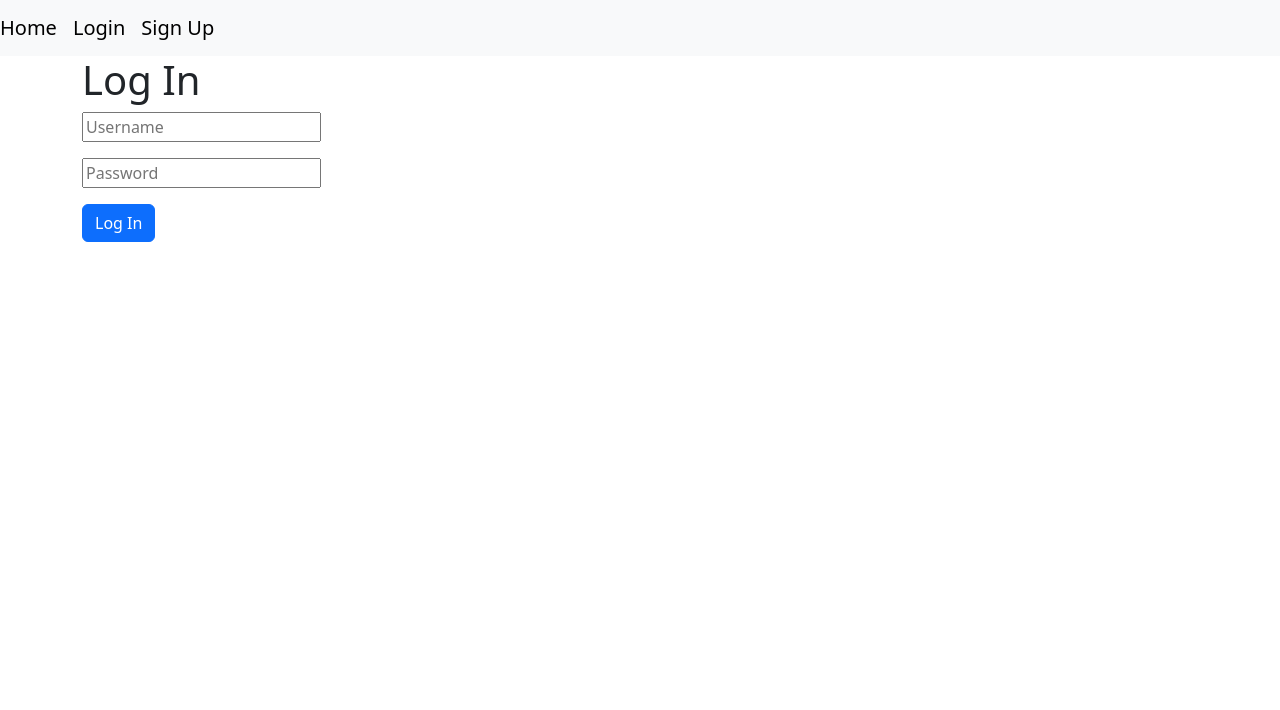
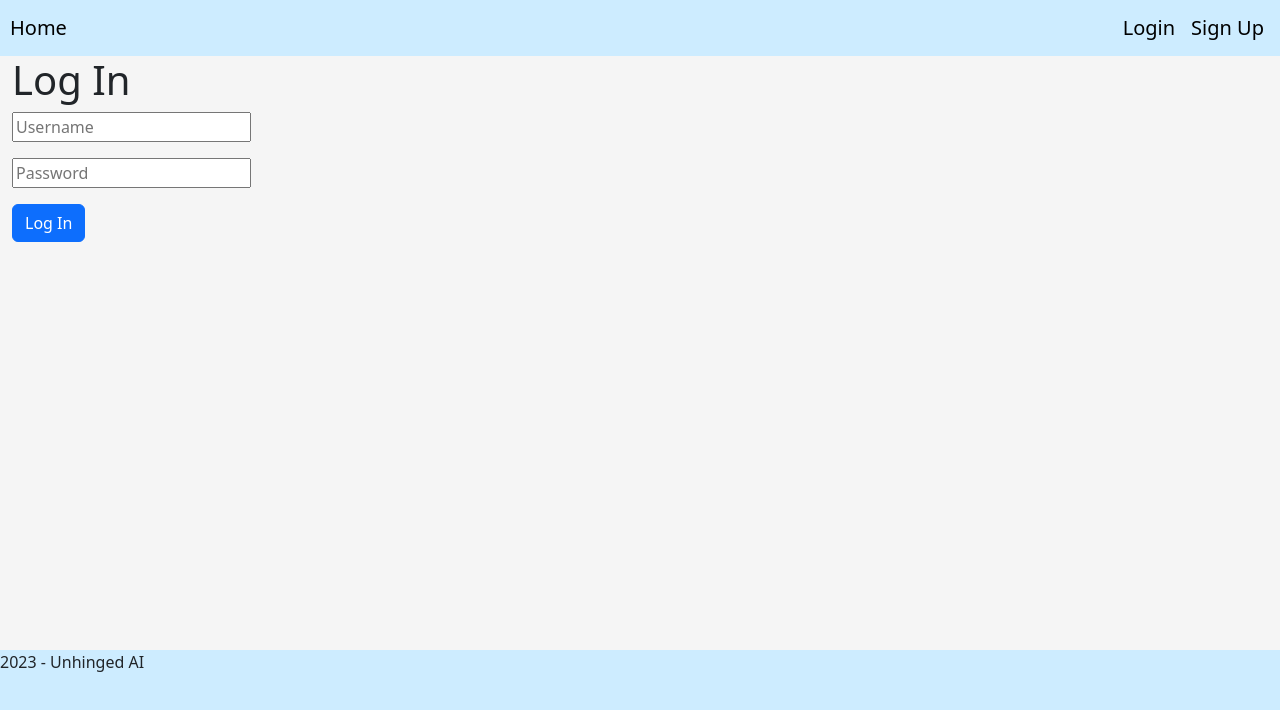
Before and after one commit to shayanz23/4537proj, a React (Vite) app in the folder project_client/: page /login in a window 1280 px wide. Shown: the top 710 px of the page. Built offline with nearby package versions, Linux system fonts and the light colour scheme.

Commit message:
my attempt at improving the UI

```diff
--- /dev/null
+++ b/project_client/src/App.css
@@ -0,0 +1,6 @@
+.main-div {
+  background-color: #f5f5f5f6;
+  height: 100vh;
+  width: 100vw;
+  display: flexbox;
+}
--- a/project_client/src/App.tsx
+++ b/project_client/src/App.tsx
@@ -1,11 +1,14 @@
-import NavBar from "./components/navbar.tsx";
+import NavBar from "./components/Navbar.tsx";
 import Body from "./components/body.tsx";
+import Footer from "./components/Footer.tsx";
+import "./App.css";
 
 function App() {
   return (
-    <div>
+    <div className="main-div">
       <NavBar />
       <Body />
+      <Footer />
     </div>
   );
 }
--- /dev/null
+++ b/project_client/src/components/Body.css
@@ -0,0 +1,4 @@
+.body {
+    width: 60%;
+
+}
--- /dev/null
+++ b/project_client/src/components/Footer.css
@@ -0,0 +1,7 @@
+.footer {
+  background-color: rgb(205, 236, 255);
+  position: fixed;
+  bottom: 0;
+  width: 100%;
+  height: 150px;
+}
--- /dev/null
+++ b/project_client/src/components/Footer.tsx
@@ -0,0 +1,9 @@
+import "./Footer.css"
+
+export default function Footer() {
+  return (
+    <footer className="footer">
+      <p>2023 - Unhinged AI</p>
+    </footer>
+  );
+}
--- /dev/null
+++ b/project_client/src/components/Navbar.css
@@ -0,0 +1,12 @@
+.navbar {
+    background-color: rgb(205, 236, 255);
+  }
+
+  .navbar-brand {
+    cursor: pointer;
+  }
+
+  .end-item {
+    margin-left: auto;
+    display:flex;
+  }
--- a/project_client/src/components/navbar.tsx
+++ b/project_client/src/components/Navbar.tsx
@@ -1,5 +1,6 @@
 import { useNavigate } from "react-router-dom";
 import Cookies from "universal-cookie";
+import "./Navbar.css";
 
 function NavBar() {
   const cookies = new Cookies();
@@ -14,13 +15,10 @@ function NavBar() {
   const signUp = () => {
     navigate("/signup", { replace: true });
   };
-  if (
-    cookies.get("user") !== null &&
-    cookies.get("user") !== undefined
-  ) {
+  if (cookies.get("user") !== null && cookies.get("user") !== undefined) {
     return (
-      <nav className="navbar navbar-expand-lg navbar-light bg-light">
-        <a className="navbar-brand" href="/">
+      <nav className="navbar navbar-expand-lg navbar-light">
+        <a className="navbar-brand" href="/" style={{ marginLeft: "10px" }}>
           Home
         </a>
         <a className="navbar-brand" href="/dashboard">
@@ -32,22 +30,24 @@ function NavBar() {
         <a className="navbar-brand" href="/ask">
           Ask
         </a>
-        <div className="navbar-brand" onClick={logout}>
+        <div className="navbar-brand end-item" onClick={logout}>
           Log Out
         </div>
       </nav>
     );
   } else {
     return (
-      <nav className="navbar navbar-expand-lg navbar-light bg-light">
-        <a className="navbar-brand" href="/">
+      <nav className="navbar navbar-expand-lg navbar-light">
+        <a className="navbar-brand" href="/" style={{ marginLeft: "10px" }}>
           Home
         </a>
-        <div className="navbar-brand" onClick={login}>
-          Login
-        </div>
-        <div className="navbar-brand" onClick={signUp}>
-          Sign Up
+        <div className="end-item">
+          <div className="navbar-brand" onClick={login}>
+            Login
+          </div>
+          <div className="navbar-brand" onClick={signUp}>
+            Sign Up
+          </div>
         </div>
       </nav>
     );
--- a/project_client/src/components/body.tsx
+++ b/project_client/src/components/body.tsx
@@ -1,5 +1,4 @@
 import { Routes, Route } from "react-router-dom";
-
 import Index from "../pages/Index";
 import Ask from "../pages/Ask";
 import Answer from "../pages/Answer";
@@ -8,9 +7,11 @@ import Admin from "../pages/Admin";
 import NotFound from "../pages/NotFound";
 import SignUp from "../pages/SignUp";
 import Dashboard from "../pages/Dashboard";
+import "./Body.css";
 
 const Body = () => {
   return (
+    <div className="body">
       <Routes>
         {/* The Switch decides which component to show based on the current URL.*/}
         <Route path="/" element={<Index />}></Route>
@@ -22,6 +23,7 @@ const Body = () => {
         <Route path="/dashboard" element={<Dashboard />}></Route>
         <Route path="*" element={<NotFound />} />
       </Routes>
+    </div>
   );
 };
 
--- a/project_client/src/components/firebaseConfig.tsx
+++ b/project_client/src/components/firebaseConfig.tsx
@@ -11,7 +11,7 @@ const firebaseConfig = {
   projectId: "project-2453872724550098648",
   storageBucket: "project-2453872724550098648.appspot.com",
   messagingSenderId: "419663793027",
-  appId: "1:419663793027:web:dbb8f1c4b7a1040314c4b6"
+  appId: "1:419663793027:web:dbb8f1c4b7a1040314c4b6",
 };
 
 // Initialize Firebase
@@ -20,4 +20,4 @@ const app = initializeApp(firebaseConfig);
 // Initialize Cloud Firestore and get a reference to the service
 const db = getFirestore(app);
 
-export default db;
+export { app, db };
--- a/project_client/src/main.tsx
+++ b/project_client/src/main.tsx
@@ -3,53 +3,12 @@ import ReactDOM from "react-dom/client";
 import App from "./App.tsx";
 import "bootstrap/dist/css/bootstrap.css";
 import "bootstrap/dist/js/bootstrap.bundle.js";
-import { collection, getFirestore } from "firebase/firestore";
-// Import the functions you need from the SDKs you need
-
-import { initializeApp } from "firebase/app";
 import { BrowserRouter } from "react-router-dom";
-
-
-// TODO: Add SDKs for Firebase products that you want to use
-
-// https://firebase.google.com/docs/web/setup#available-libraries
-
-// Your web app's Firebase configuration
-
-const firebaseConfig = {
-  apiKey: "AIzaSyAzrwmTIvyaxoLwAs51HbCecC6CdIDpF0E",
-
-  authDomain: "project-2453872724550098648.firebaseapp.com",
-
-  projectId: "project-2453872724550098648",
-
-  storageBucket: "project-2453872724550098648.appspot.com",
-
-  messagingSenderId: "419663793027",
-
-  appId: "1:419663793027:web:dbb8f1c4b7a1040314c4b6",
-};
-
-// Initialize Firebase
-
-const app = initializeApp(firebaseConfig);
-
-
-const db = getFirestore(app);
-console.log(db);
-const colRef = collection(db, "users");
-console.log(colRef);
-
-
-
-
 
 ReactDOM.createRoot(document.getElementById("root")!).render(
   <React.StrictMode>
     <BrowserRouter>
       <App />
-
-
     </BrowserRouter>
   </React.StrictMode>
 );
--- a/project_client/src/pages/Login.tsx
+++ b/project_client/src/pages/Login.tsx
@@ -1,6 +1,6 @@
 import { useState } from "react";
 import { collection, getDocs } from "firebase/firestore";
-import db from ".././components/firebaseConfig.tsx";
+import { db } from ".././components/firebaseConfig.tsx";
 import { Navigate, useNavigate } from "react-router-dom";
 import Cookies from "universal-cookie";
 
--- a/project_client/src/pages/SignUp.tsx
+++ b/project_client/src/pages/SignUp.tsx
@@ -1,6 +1,6 @@
 import { useState } from "react";
 import { collection, addDoc, query, where, getDocs } from "firebase/firestore";
-import db from ".././components/firebaseConfig.tsx";
+import { db } from ".././components/firebaseConfig.tsx";
 import { Navigate, useNavigate } from "react-router-dom";
 import Cookies from "universal-cookie";
 
```
Lines whose indentation alone changed are shown as unchanged.
